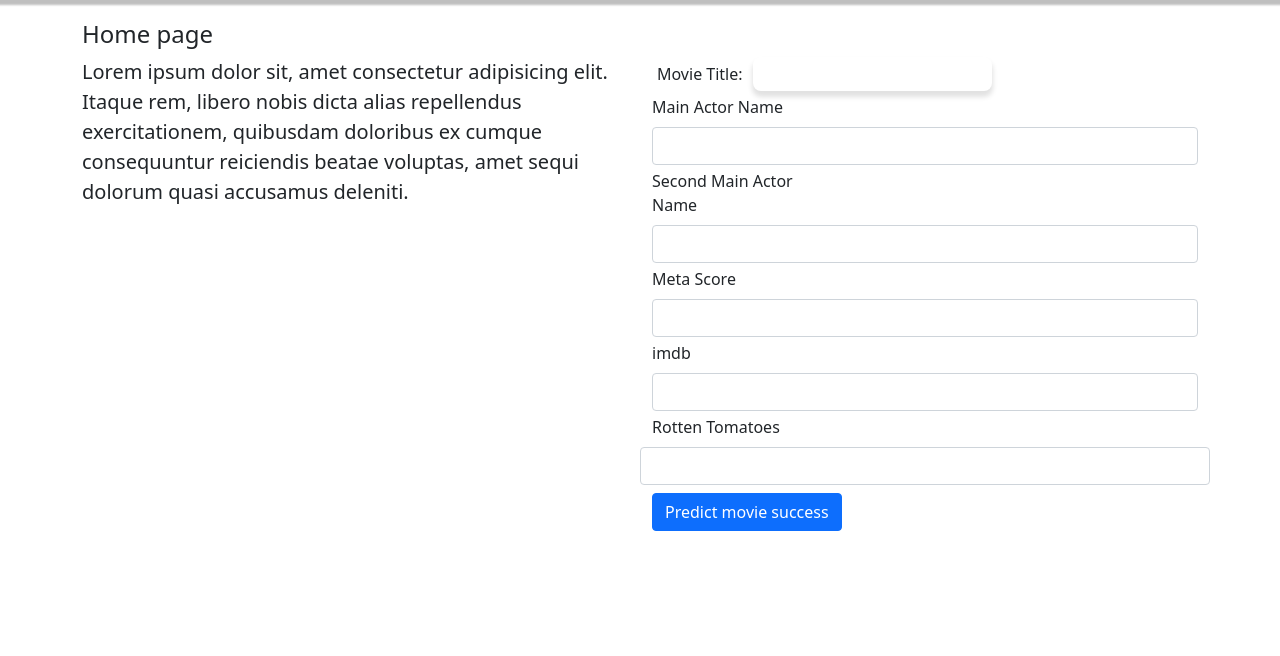
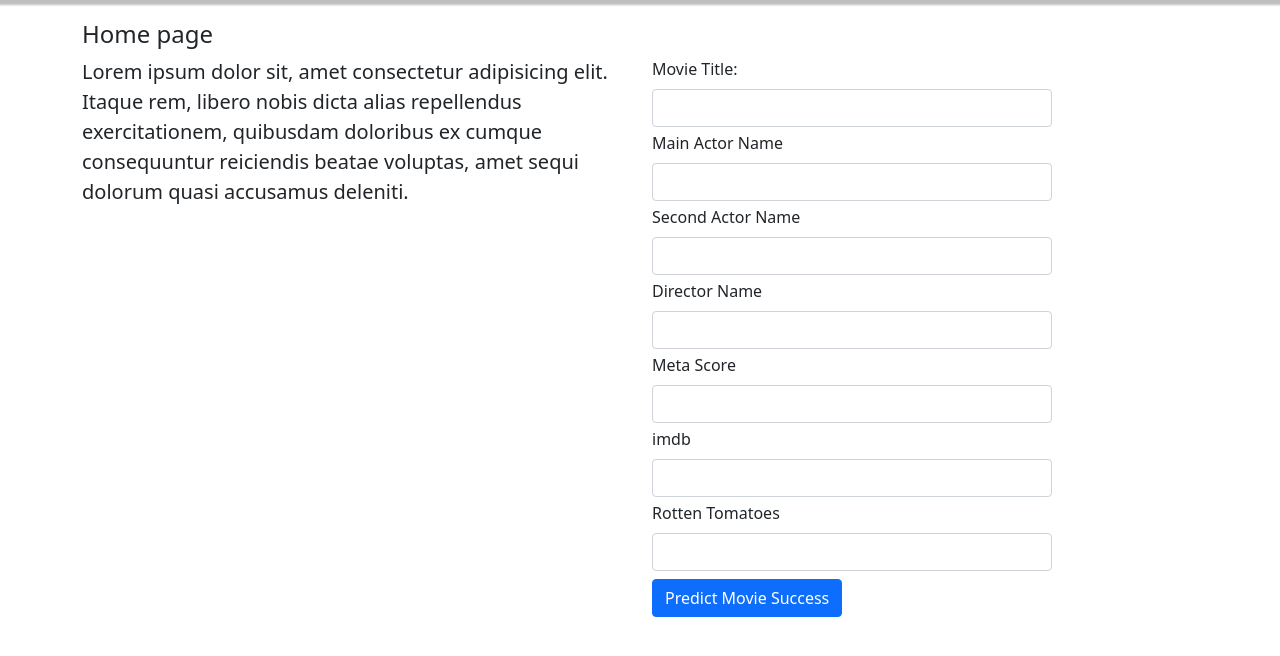
Before and after one commit to turinaf/Data-mining, a Django app: page / in a window 1280 px wide. Shown: the part 70-726 px from the top of the page. Run offline with Django 4.2, Linux system fonts and the light colour scheme; some libraries are stand-ins or nearby versions.

Commit message:
adb model & web

```diff
--- a/webapp/movie_class/static/css/style.css
+++ b/webapp/movie_class/static/css/style.css
@@ -35,21 +35,14 @@ body{
     margin-top: 20px;
 }
 
-.input-div{
-    display: flex;
-    min-width: 100px;
+.form-container form{
+    width: 400px;
 }
-.input-div label{
-    width: fit-content;
-    padding: 5px;
-    margin-right: 5px;
-
+.result_container{
+    /* display: none; */
 }
-.input-div input{
-    border: none;
-    padding: 4px;
-    box-shadow: 0px 5px 5px 1px #e2e2e2;
-    border-radius: 8px;
+.disp-none{
+    display: none;
 }
 /* Data Explore page styling */
 .data-table{
--- /dev/null
+++ b/webapp/movie_class/static/js/script.js
@@ -0,0 +1,12 @@
+document.getElementById('predict-btn').addEventListener("click", hideFormDiv);
+document.getElementById('back-btn').addEventListener('click', hideResultDiv)
+
+function hideFormDiv(){
+   document.getElementById('form-div').classList.add('disp-none')
+   document.getElementById('result-div').classList.remove('disp-none')
+}
+
+function hideResultDiv(){
+    document.getElementById('result-div').classList.add('disp-none')
+    document.getElementById('form-div').classList.remove('disp-none')
+}
--- a/webapp/movie_class/templates/movie_class/home.html
+++ b/webapp/movie_class/templates/movie_class/home.html
@@ -6,42 +6,54 @@
 
 <h4>Home page</h4>
 <div class="row">
-    <div class="col-sm-6">
+    <div class="col-md-6">
         <p class="lead"> Lorem ipsum dolor sit, amet consectetur adipisicing elit. Itaque rem, libero nobis dicta alias repellendus exercitationem, quibusdam doloribus ex cumque consequuntur reiciendis beatae voluptas, amet sequi dolorum quasi accusamus deleniti.</p>
     </div>
-<div class="form-container col-sm-6">
+<div class="form-container col-md-6" id="form-div">
     <form method="POST" >
         {% csrf_token %}
-        <div class="input-div mb-1">
-          <label for="movieTitle" class="">Movie Title: </label>
-          <input type="text" class="" id="titleName" name="movieTitle">
+        <div class="mb-1">
+          <label for="movieTitle" class="form-label">Movie Title: </label>
+          <input type="text" class="form-control" id="movieTitle" name="movieTitle" required>
         </div>
 
         <div class="mb-1">
             <label for="mainActorName" class="col-lg-4 form-label">Main Actor Name</label>
-            <input type="text" class="col-lg-8 form-control" id="mainActorName" name="mainActor">
+            <input type="text" class="col-lg-8 form-control" id="mainActorName" name="mainActor" required>
         </div>
         <div class="mb-1">
-            <label for="secondmainActorName" class="col-lg-4 form-label">Second Main Actor Name</label>
-            <input type="number" class="col-lg-8 form-control" id="secondmainActorName" name="secondActor" >
-        </div>
-        <div class="mb-1">
-            <label for="metaScore" class="col-lg-4 form-label">Meta Score</label>
-            <input type="number" class="col-lg-8 form-control" id="metaScore" name="metaScore" >
+            <label for="secondmainActorName" class="form-label">Second Actor Name</label>
+            <input type="text" class="form-control" id="secondmainActorName" name="secondActor" required>
         </div>
 
         <div class="mb-1">
-            <label for="imdb" class="col-lg-4 form-label">imdb</label>
-            <input type="number" class="col-lg-8 form-control" id="imdb" name="imdb" >
+            <label for="directorName" class=" form-label">Director Name</label>
+            <input type="text" class="form-control" id="secondmainActorName" name="directorName" required>
         </div>
 
-        <div class="row mb-2">
-            <label for="rottenTomatoes" class="col-lg-4 form-label">Rotten Tomatoes</label>
-            <input type="number" class="col-lg-8 form-control" id="rottenTomatoes" name="rottenTomatoes" >
+        <div class="mb-1">
+            <label for="metaScore" class="col-lg-4 form-label">Meta Score</label>
+            <input type="text" class="col-lg-8 form-control" id="metaScore" name="metaScore" required>
         </div>
 
-        <button type="submit" class="btn btn-primary">Predict movie success</button>
+        <div class="mb-1">
+            <label for="imdb" class="form-label">imdb</label>
+            <input type="text" class="form-control" id="imdb" name="imdb" >
+        </div>
+
+        <div class="mb-2">
+            <label for="rottenTomatoes" class="form-label">Rotten Tomatoes</label>
+            <input type="text" class="form-control" id="rottenTomatoes" name="rottenTomatoes" required>
+        </div>
+
+        <button type="submit" class="btn btn-primary" id="predict-btn">Predict Movie Success</button>
       </form>
+</div>
+
+<div class="result_container disp-none col-md-6" id="result-div">
+  <h5>Movie Name iss Blockbuster</h5>
+  <p>Lorem ipsum dolor sit amet consectetur adipisicing elit. Temporibus, sint sequi odio ipsum hic exercitationem id accusamus labore suscipit laudantium, blanditiis nihil quis ab beatae tenetur quisquam ea natus tempore.</p>
+  <button class="btn btn-primary" id="back-btn">Back</button>
 </div>
 
 </div>
--- a/webapp/movie_class/views.py
+++ b/webapp/movie_class/views.py
@@ -1,3 +1,4 @@
+import re
 from django.shortcuts import render
 import pandas as pd
 import pickle
@@ -5,6 +6,28 @@ import pickle
 
 
 def home(request):
+    if request.method == 'POST':
+        title = request.POST.get('movieTitle');
+        main_actor = request.POST.get('mainActor')
+        second_actor = request.POST.get('secondActor')
+        director_name = request.POST.get('directorName')
+        meta_score = float(request.POST.get('metaScore'))
+        imdb = float(request.POST.get('imdb'))
+        rotten_tomatoes = float(request.POST.get('rottenTomatoes'))
+
+        df = pd.read_csv('movie_class\static\data\labelled_movie_dataset.csv')
+        model_pkl = open('movie_class\static\data\dt_model.pkl', 'rb')
+        model = pickle.load(model_pkl)
+
+
+        main_actor_rate = df.loc[df['Main_actor'] == main_actor, 'Main_actor_rate'].iloc[0]
+        second_actor_rate = df.loc[df['Second_actor'] == second_actor, 'Second_actor_rate'].iloc[0]
+        director_rate = df.loc[df['Director'] == director_name, 'Director_rate'].iloc[0]
+        prediction = model.predict([[imdb, meta_score, rotten_tomatoes, main_actor_rate, second_actor_rate, director_rate]])
+
+        print([main_actor_rate, second_actor_rate, director_rate])
+        print([title, main_actor, second_actor, director_name, meta_score, imdb, rotten_tomatoes])
+        print("Prediction result: ", prediction[0])
     return render(request, 'movie_class/home.html')
 
 def exploreDataset(request):
--- a/webapp/templates/index.html
+++ b/webapp/templates/index.html
@@ -24,4 +24,5 @@
 
 </body>
 <script src="{% static 'bootstrap5/js/bootstrap.js' %}"></script>
+<script src="{% static 'js/script.js' %}"></script>
 </html>
```
Also changed, not shown: webapp/movie_class/templates/movie_class/result.html (added, +20 -0 lines), 2 other files.
